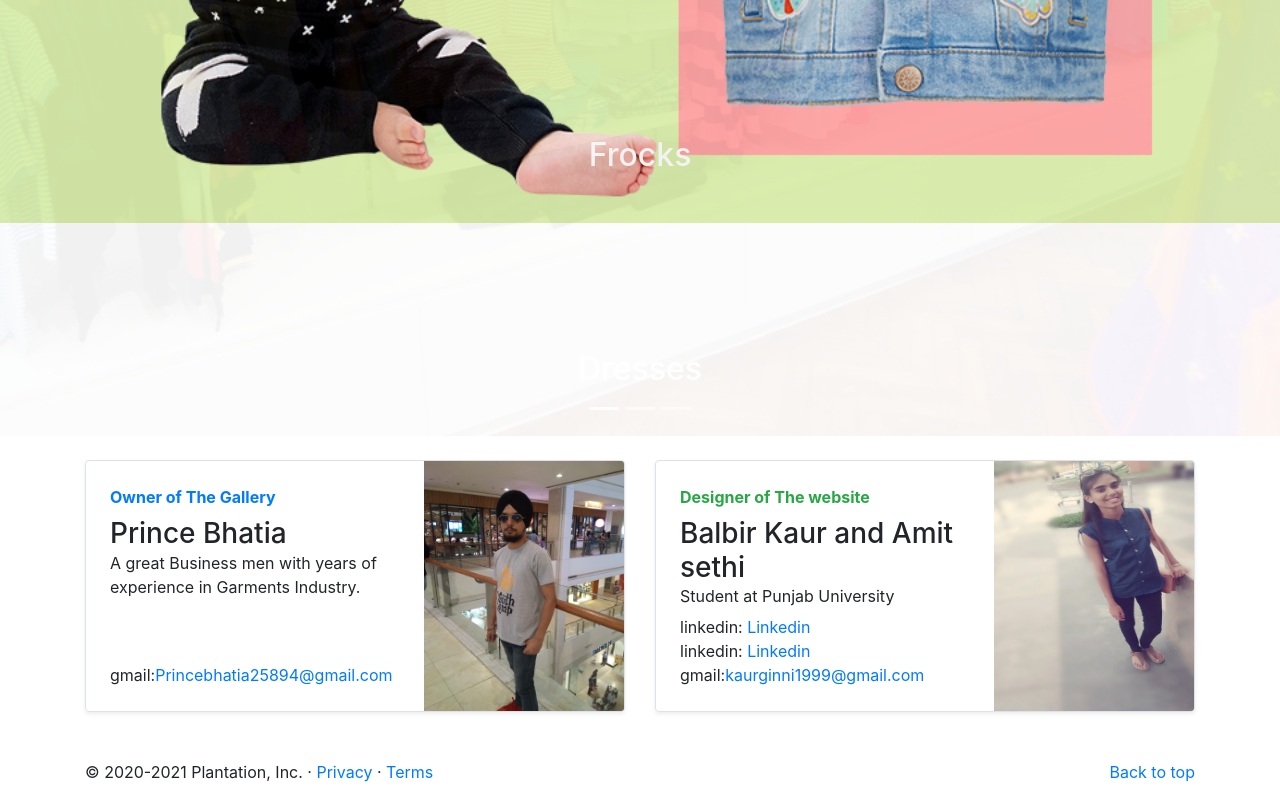
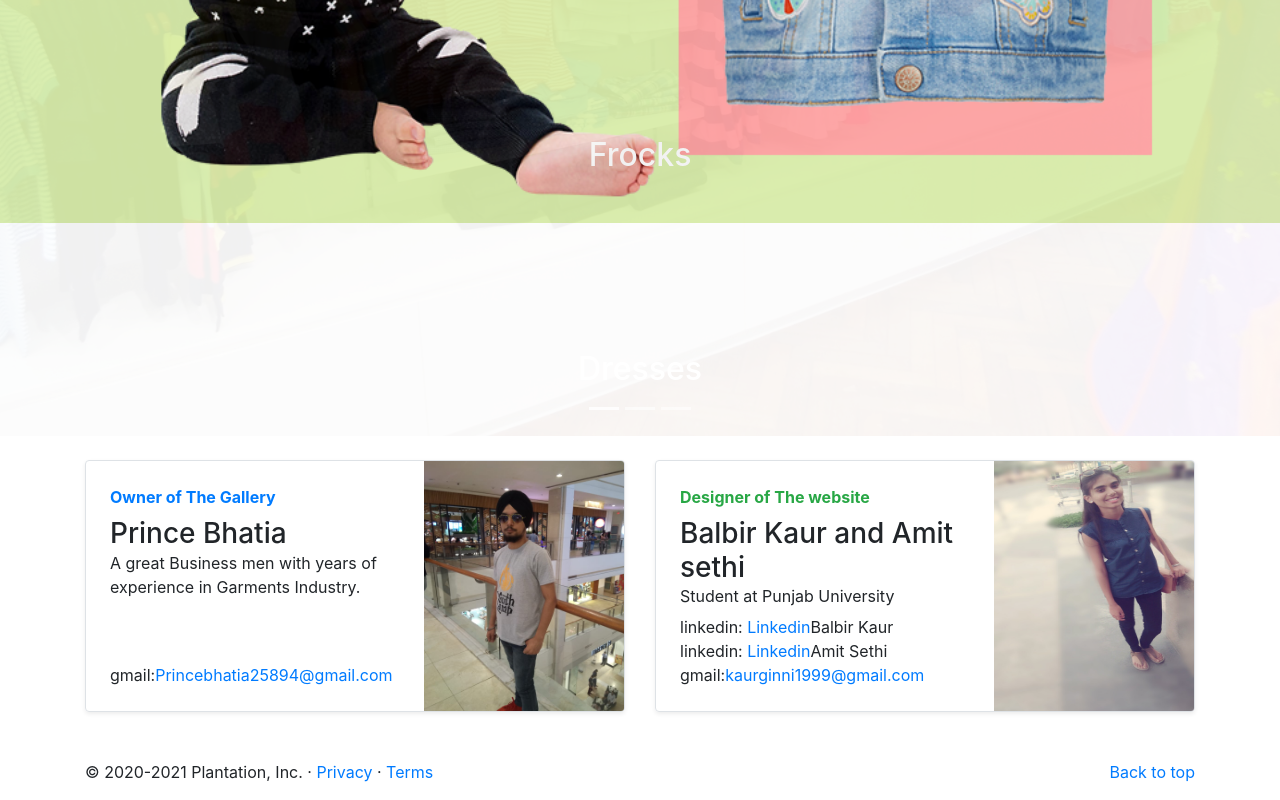
Before and after one commit to balbir450/kidsfashion, a plain HTML site: page about.html in a window 1280 px wide. Shown: the part 580-1380 px from the top of the page. Drawn offline with nearby package versions, Linux system fonts and the light colour scheme.

Commit message:
Update about.html

```diff
--- a/about.html
+++ b/about.html
@@ -158,8 +158,8 @@
               <strong class="d-inline-block mb-2 text-success">Designer of The website</strong>
               <h3 class="mb-0">Balbir Kaur and Amit sethi </h3>
               <p class="mb-auto"> Student at Punjab University</p>
-              <p class="mb-0"> linkedin: <a href="https://www.linkedin.com/in/balbir-kaur-48a41b185" target="_blank" class="href"> Linkedin</a> </p>
-                <p class="mb-0"> linkedin: <a href="https://www.linkedin.com/in/balbir-kaur-48a41b185" target="_blank" class="href"> Linkedin</a> </p>
+              <p class="mb-0"> linkedin: <a href="https://www.linkedin.com/in/balbir-kaur-48a41b185" target="_blank" class="href"> Linkedin</a>Balbir Kaur </p>
+                <p class="mb-0"> linkedin: <a href="https://www.linkedin.com/in/amit-sethi-9778381a0" target="_blank" class="href"> Linkedin</a>Amit Sethi </p>
               <p class="mb-0"> gmail:<a href="#" class="href">kaurginni1999@gmail.com</a> </p>
 
             </div>
```
